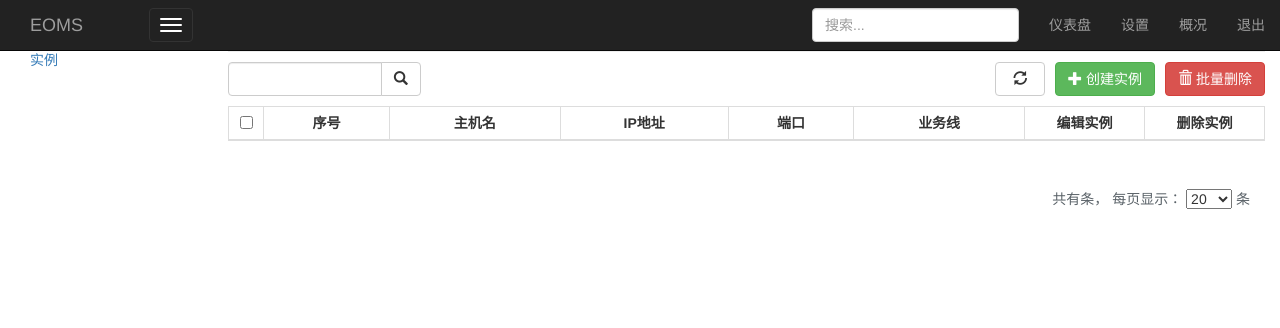
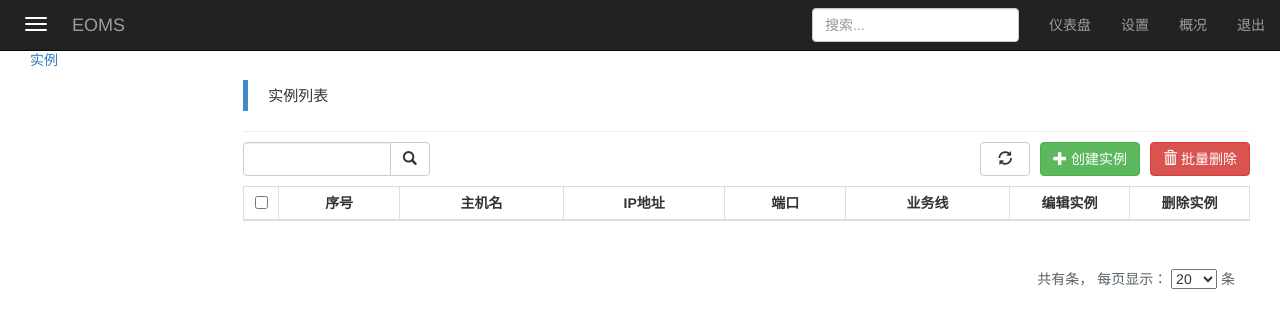
Before and after one commit to Asa6/EOMS, a Django app: template templates/hosts.html in a window 1280 px wide. Shown: the top 328 px of the page. Run offline with Django 3.2, Linux system fonts and the light colour scheme; the template is opened without the code that fills it, so the values that code supplies are empty; some libraries are stand-ins or nearby versions.

Commit message:
可折叠侧边栏优化

```diff
--- a/static/js/del_session.js
+++ b/static/js/del_session.js
@@ -11,6 +11,7 @@ $("#del_session").click(function () {
             if (obj.type === "del_session") {
                 if (obj.status) {
                     $.removeCookie('per_page_count');
+                    $.removeCookie('sidebar_width');
                     location.reload();
                 } else {
                     alert(obj.error);
--- a/static/js/sidebar_folding.js
+++ b/static/js/sidebar_folding.js
@@ -2,7 +2,6 @@ $(document).ready(function () {
     $(".toggle-sidebar").click(function () {
         $("#sidebar").toggleClass("collapsed");
         $("#content").toggleClass("col-md-12 col-md-10 col-md-offset-0");
-
         return false;
     });
 });
--- a/templates/hosts.html
+++ b/templates/hosts.html
@@ -24,12 +24,16 @@
     <div class="row">
         {% include 'left.html' with activecss2='active' %}
 
-{#        <div id="content" style="margin-left: 12%; width: 88%" class="col-sm-9 col-sm-offset-3 col-md-10 col-md-offset-2 main">#}
-{#    <div id="content" class="col-sm-9 col-sm-offset-3 col-md-10 col-md-offset-2 main">#}
-    <div id="content" class="col-sm-9 col-md-10 main">
+        <div id="content"
+             class="col-sm-9 col-sm-offset-3 col-md-10 col-md-offset-2 main"
+             style="padding-right:30px;
+             padding-left:30px;
+             -webkit-transition: margin 0.3s ease;
+             -moz-transition: margin 0.3s ease;
+             -o-transition: margin 0.3s ease;
+             transition: margin 0.3s ease;">
 
             <blockquote style="border-left-color: #428bca; padding: 5px 20px;">
-                {#                     <h2 class="sub-header">实例列表</h2>#}
                 <p style="font-size: 15px;">实例列表</p>
             </blockquote>
 
@@ -74,11 +78,6 @@
                         <span class="glyphicon glyphicon-refresh"></span>
                     </button>
                 </div>
-{#                <div style="float: right; margin-right: 10px;">#}
-{#                     <button type="button" class="btn btn-default toggle-sidebar">Toggle sidebar</button>#}
-{#                </div>#}
-
-
 
             </div>
 
@@ -86,12 +85,7 @@
             <div style="clear:both; padding-bottom: 10px"></div>
 
 
-
-
-
             <div class="table-responsive">
-                {#                <table class="table table-striped">#}
-{#            <p class="pre-scrollable" style=" height:100px; overflow:auto">#}
                 <table class="table table-bordered table-hover table-condensed">
                     <thead>
                     <tr>
@@ -109,8 +103,8 @@
                         <th width="120px" style="text-align:center; vertical-align:middle">编辑实例</th>
                         <th width="120px" style="text-align:center; vertical-align:middle">删除实例</th>
 
-{#                                                <th style="text-align:center; vertical-align:middle">编辑实例</th>#}
-{#                        <th style="text-align:center; vertical-align:middle">删除实例</th>#}
+                        {#                                                <th style="text-align:center; vertical-align:middle">编辑实例</th>#}
+                        {#                        <th style="text-align:center; vertical-align:middle">删除实例</th>#}
 
 
                     </tr>
@@ -156,21 +150,6 @@
                     {% include 'add/host.html' %}
                     </tbody>
                 </table>
-
-
-                {#            <nav aria-label="...">#}
-                {#  <ul class="pagination">#}
-                {#    <li class="disabled">#}
-                {#      <span>#}
-                {#        <span aria-hidden="true">&laquo;</span>#}
-                {#      </span>#}
-                {#    </li>#}
-                {#    <li class="active">#}
-                {#      <span>1 <span class="sr-only">(current)</span></span>#}
-                {#    </li>#}
-                {#    ...#}
-                {#  </ul>#}
-                {#</nav>#}
 
                 <div style="float: right; margin-top:0px">
 
--- a/templates/index.html
+++ b/templates/index.html
@@ -3,7 +3,7 @@
 <head>
     <meta charset="UTF-8" name="viewport" content="width=device-width, initial-scale=1">
 
-{#    <meta charset="UTF-8">#}
+    {#    <meta charset="UTF-8">#}
 
     <title>EOMS</title>
 
@@ -33,7 +33,8 @@
 
 
         <label for="inputEmail" class="sr-only">邮箱</label>
-        <input type="email" pattern="[a-z0-9._%+-]+@[a-z0-9.-]+\.[a-z]{2,3}$" id="inputEmail" name="user" class="form-control" placeholder="邮箱" required autofocus>
+        <input type="email" pattern="[a-z0-9._%+-]+@[a-z0-9.-]+\.[a-z]{2,3}$" id="inputEmail" name="user"
+               class="form-control" placeholder="邮箱" required autofocus>
 
         <label for="inputPassword" class="sr-only">密码</label>
         <input type="password" id="inputPassword" name="pwd" class="form-control" placeholder="密码" required>
--- a/templates/left.html
+++ b/templates/left.html
@@ -1,8 +1,12 @@
 {#<div id="sidebar" class="col-sm-3 col-md-2 sidebar">#}
-    <div id="sidebar" class="col-sm-3 col-md-2">
+
+
+<div id="sidebar" class="col-sm-3 col-md-2 sidebar">
+
+
     <ul class="nav nav-sidebar">
-        <li class = "{{activecss1}}"><a href="/cmdb/admin">总览</a></li>
-        <li class = "{{activecss2}}"><a href="/cmdb/hosts">实例</a></li>
+        <li class="{{ activecss1 }}"><a href="/cmdb/admin">总览</a></li>
+        <li class="{{ activecss2 }}"><a href="/cmdb/hosts">实例</a></li>
         {#            <li><a href="#">Analytics</a></li>#}
         {#            <li><a href="#">Export</a></li>#}
     </ul>
--- a/templates/top.html
+++ b/templates/top.html
@@ -20,6 +20,7 @@
         -o-transition: width 0.3s ease;
         transition: width 0.3s ease;
     }
+
     #sidebar {
         -webkit-transition: margin 0.3s ease;
         -moz-transition: margin 0.3s ease;
@@ -28,24 +29,27 @@
     }
 </style>
 
-<nav class="navbar navbar-inverse navbar-fixed-top">
+
+<nav id="top" class="navbar navbar-inverse navbar-fixed-top">
     <div class="container-fluid">
-        <div class="navbar-header col-sm-3 col-md-2">
-            <button type="button" class="navbar-toggle collapsed toggle-sidebar" data-toggle="collapse" data-target="#navbar"
-                    aria-expanded="false" aria-controls="navbar">
+        <div class="navbar-header">
+
+            <div style="float:left;">
+                <button style="border: 0; background-color: initial" type="button"
+                        class="navbar-toggle collapsed toggle-sidebar active"
+                        title="折叠">
+
                     <span class="sr-only">Toggle navigation</span>
                     <span class="icon-bar"></span>
                     <span class="icon-bar"></span>
                     <span class="icon-bar"></span>
                 </button>
-{#            <div style="float: left; " class="col-sm-3 col-md-2">#}
+            </div>
+
+
+            <div style="float: left;">
                 <a class="navbar-brand" href="/cmdb/admin">EOMS</a>
-{#                 <button type="button" class="btn btn-default toggle-sidebar">搜索</button>#}
-{#            </div>#}
-
-{#             <div style="float: left; margin-left: 10px;">#}
-{#                     <button type="button" class="btn btn-default toggle-sidebar">搜索</button>#}
-{#                </div>#}
+            </div>
         </div>
         <div id="navbar" class="navbar-collapse collapse">
             <ul class="nav navbar-nav navbar-right">
```
Lines whose indentation alone changed are shown as unchanged.
